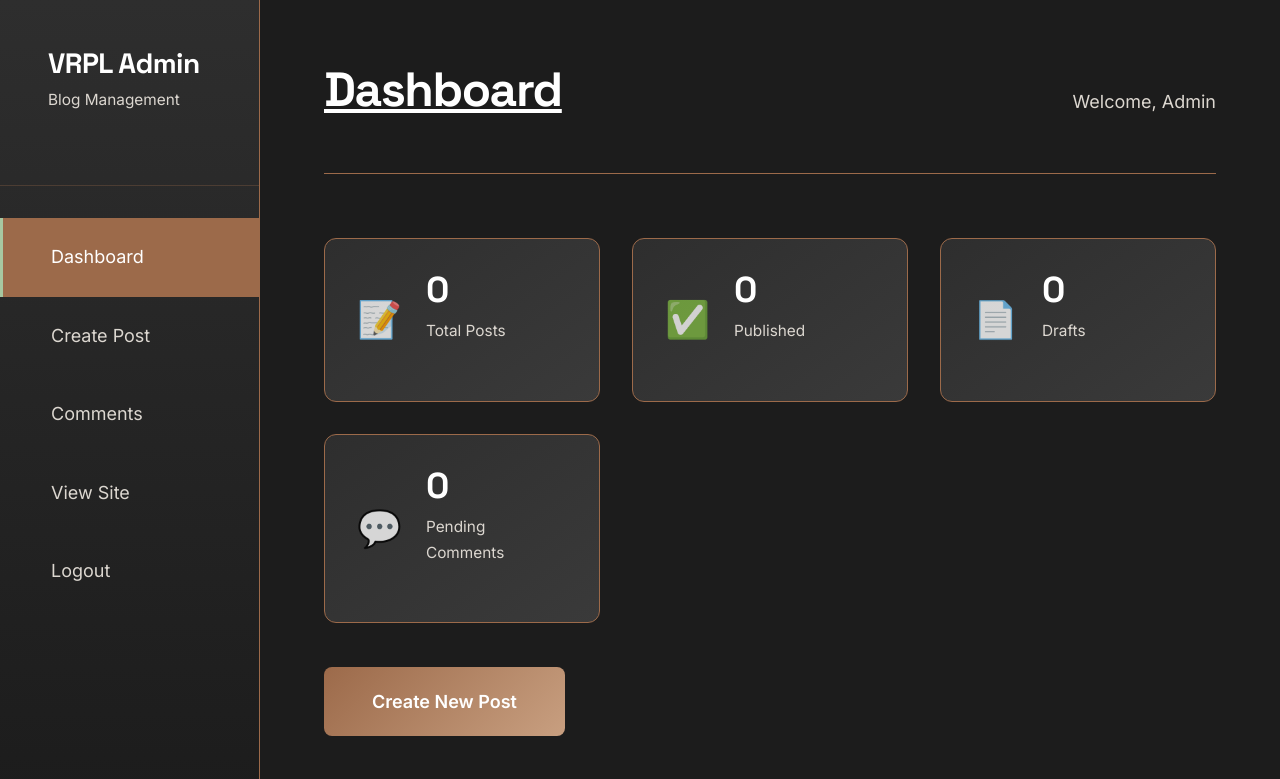
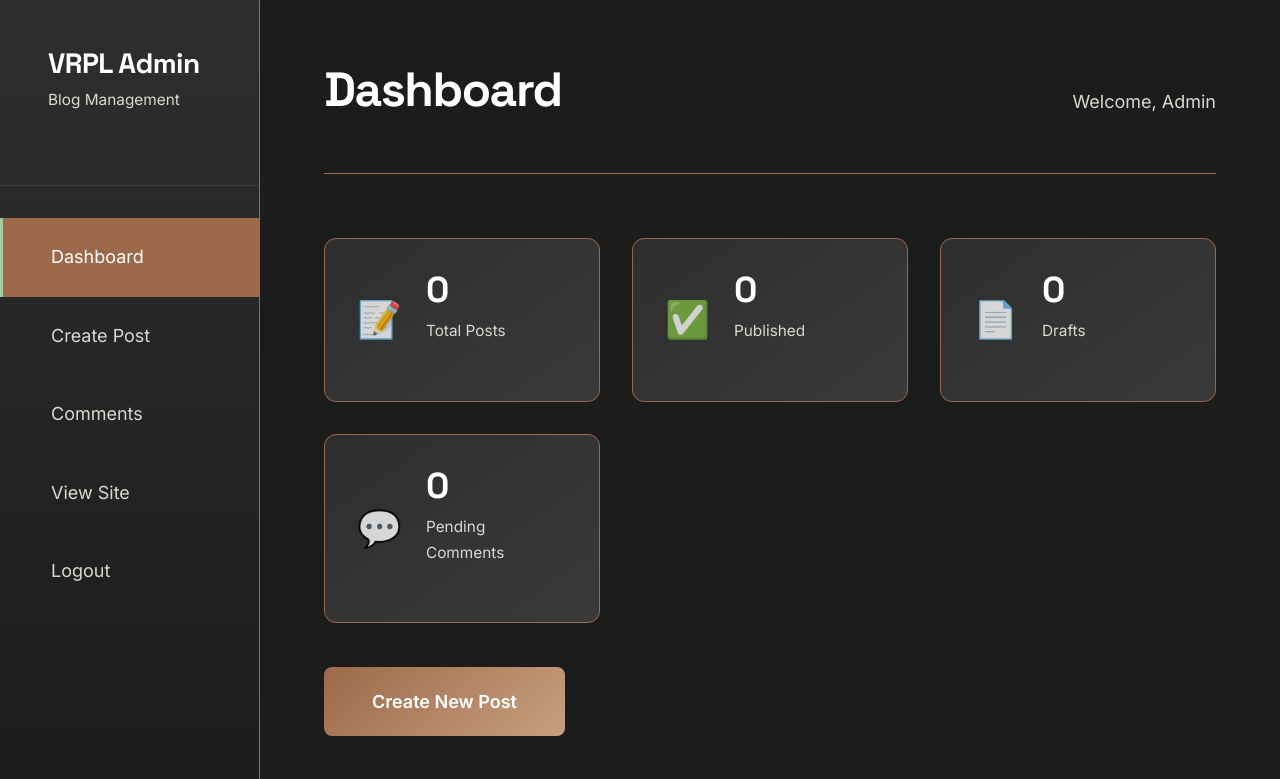
Before and after one commit to Erpfire/vrpl, a website: page admin-dashboard.html in a window 1280 px wide. Shown: the top 779 px of the page. Drawn offline with Linux system fonts and the light colour scheme; no server answers; sample sign-in values are in the browser's storage.

Commit message:
chore: remove visual marker, production verified

```diff
--- a/admin-dashboard.html
+++ b/admin-dashboard.html
@@ -32,7 +32,7 @@
 
     <main class="admin-main">
       <header class="admin-header">
-        <h1><u>Dashboard</u></h1>
+        <h1>Dashboard</h1>
         <div class="header-actions">
           <span class="admin-name">Welcome, Admin</span>
         </div>
```
